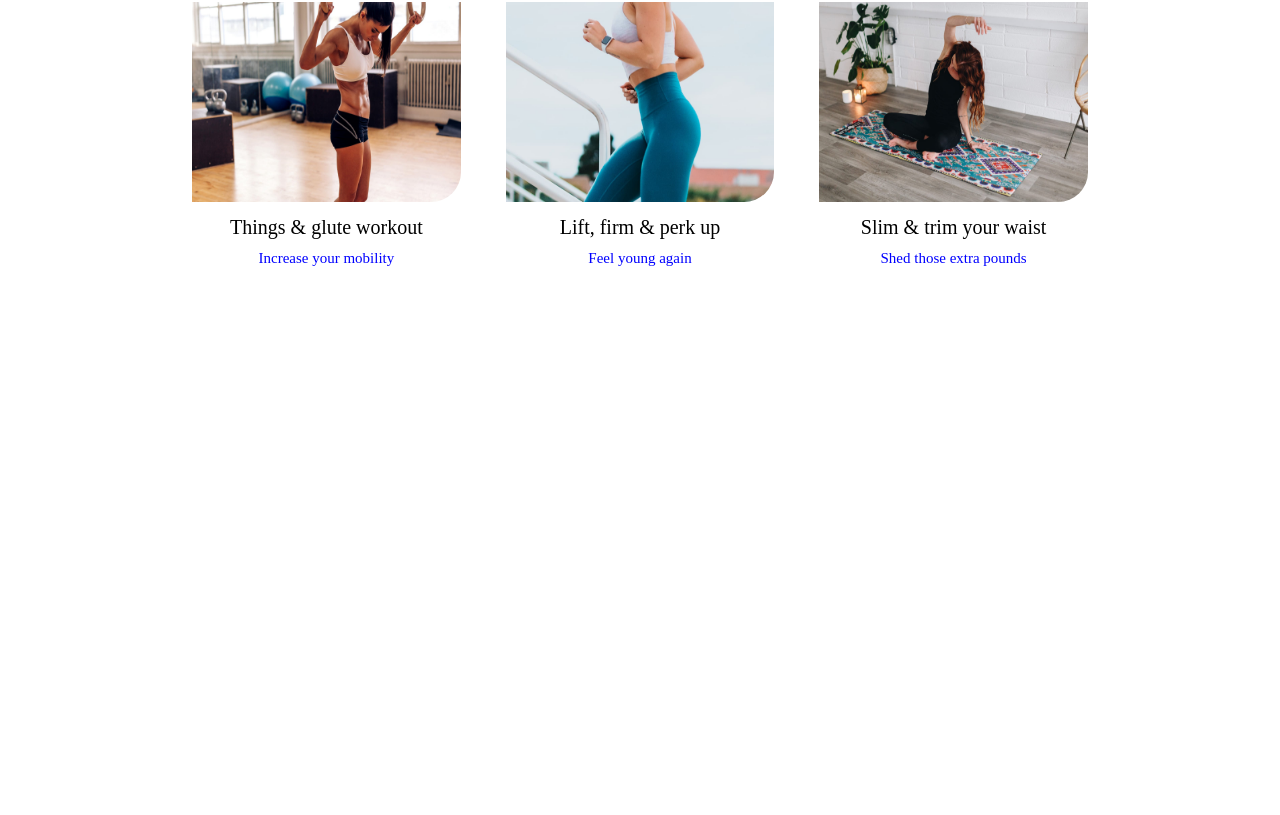
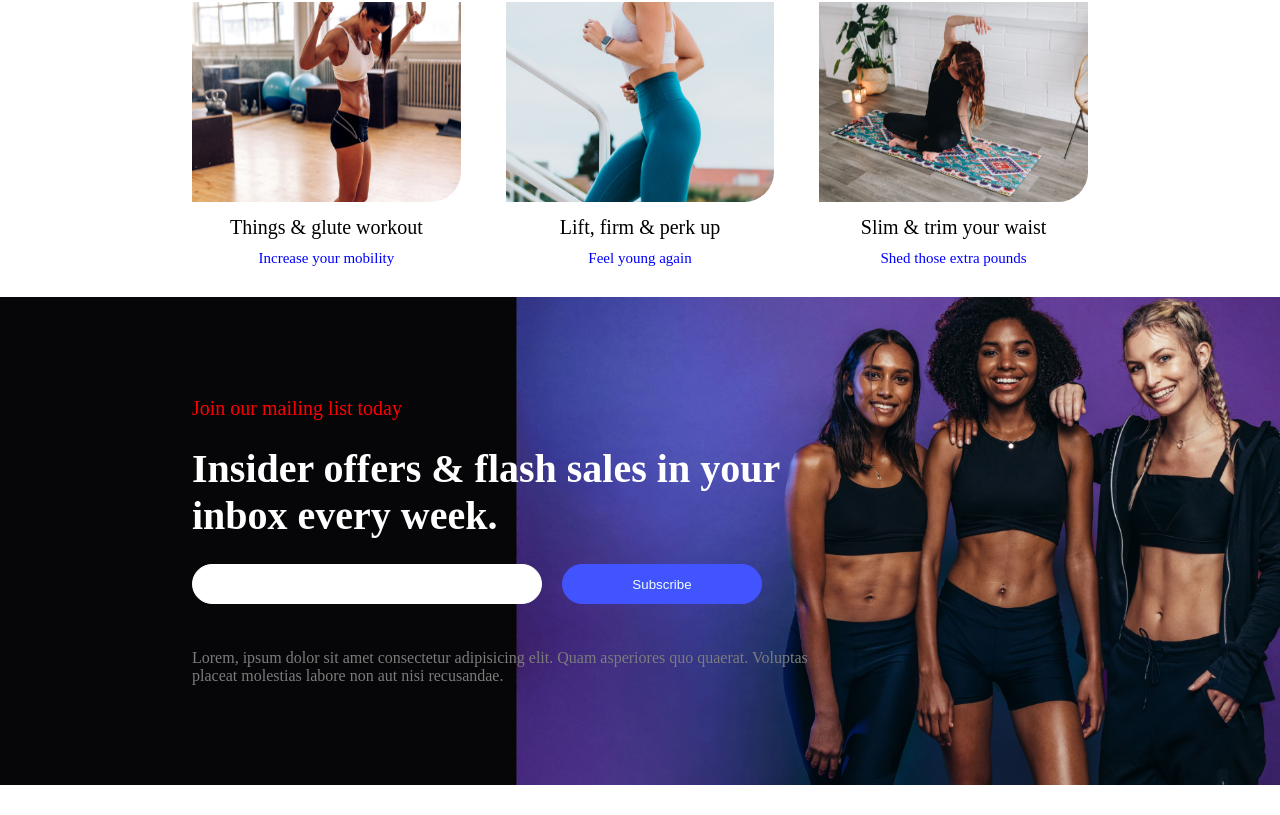
Before and after one commit to marcomaione/proj-html-vuejs, a Vue app: page / in a window 1280 px wide. Shown: the part 1986-2801 px from the top of the page. Before the commit the page ends 2283 px from the top, so only its background shows below. Built offline with nearby package versions, Linux system fonts and the light colour scheme.

Commit message:
aggiornamento

```diff
--- a/src/components/MyMain.vue
+++ b/src/components/MyMain.vue
@@ -36,6 +36,20 @@
                     <p>Slim & trim your waist</p>
                     <span>Shed those extra pounds</span>
                 </div>
+            </div>
+        </section>
+        <section>
+            <div class="offers">
+                <div class="row-3">
+                    <div class="subscribe">
+                        <span>Join our mailing list today</span>
+                        <h1>Insider offers & flash sales in your inbox every week.</h1>
+                        <input type="text">
+                        <button>Subscribe</button>
+                        <p>Lorem, ipsum dolor sit amet consectetur adipisicing elit. Quam asperiores quo quaerat. Voluptas placeat molestias labore non aut nisi recusandae.</p>
+                    </div>
+                </div>
+
             </div>
         </section>
     </div>
@@ -129,6 +143,46 @@ section {
         }
     }
 }
+.offers {
+    min-height: 450px;
+    background-image: url("../assets/avada-img/banner1-2x.jpg");
+    background-size: cover;
+    .subscribe {
+        margin: 100px 0px;
+        width: 70%;
+        span {
+            color: red;
+            font-size: 20px;
+        }
+        h1 {
+            margin-top: 25px;
+            color: white;
+            font-size: 40px;
+        }
+        input {
+            margin-top: 25px;
+            border-radius: 50px;
+            width: 350px;
+            height: 40px;
+            border: solid 1px white;
+        }
+        button {
+            background:#4154ff;
+            color: azure;
+            width: 200px;
+            height: 40px;
+            border-radius: 50px;
+            border: solid 1px #4154ff;
+            margin: 25px 20px;
+            cursor: pointer;
+        }
+        p {
+            margin-top: 20px;
+            color: rgb(124, 124, 124);
+        }
+    }
+}
+
 
 
 </style>
```
Also changed, not shown: src/assets/avada-img/banner1-2x.jpg (added), src/assets/avada-img/banner14-2x.jpg (added).
